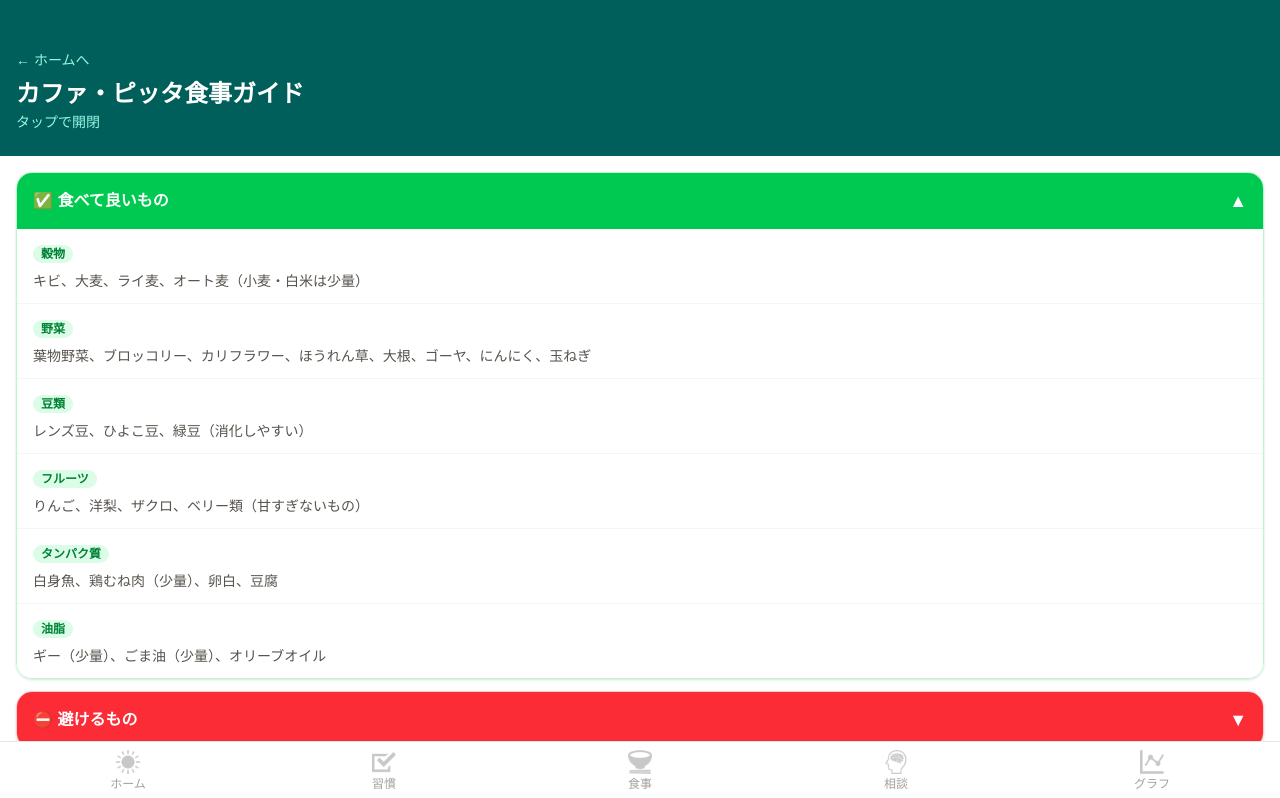
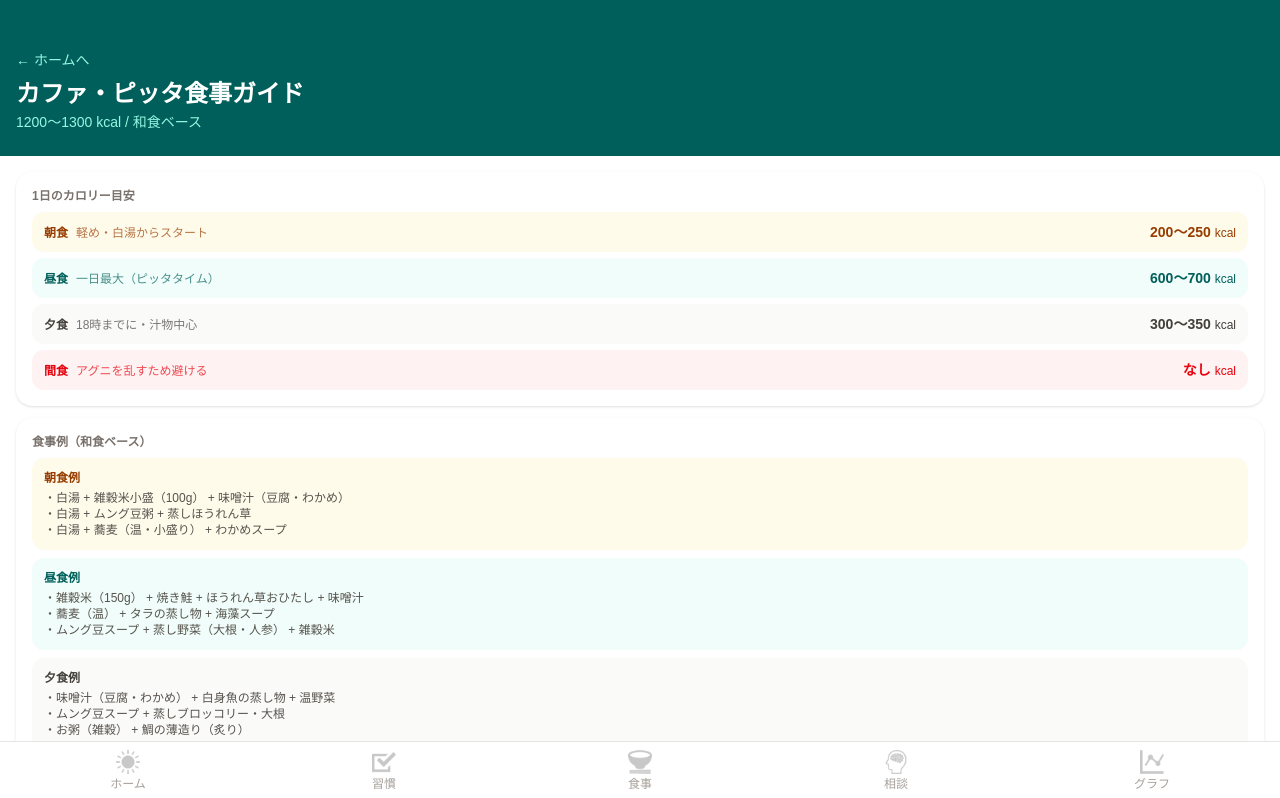
Before and after one commit to okiwassa-cmyk/svayam-tracker, a Next.js app: page /guide in a window 1280 px wide. Shown: the top 798 px of the page. Built offline with nearby package versions, Linux system fonts and the light colour scheme.

Commit message:
Update meal guide with doctor advice, Japanese food, drinks section

```diff
--- a/src/app/guide/page.tsx
+++ b/src/app/guide/page.tsx
@@ -3,6 +3,46 @@
 import Link from 'next/link'
 import BottomNav from '@/components/BottomNav'
 import { useState } from 'react'
+
+const calorieRows = [
+  { meal: '朝食', kcal: '200〜250', note: '軽め・白湯からスタート', color: 'bg-amber-50 text-amber-800' },
+  { meal: '昼食', kcal: '600〜700', note: '一日最大（ピッタタイム）', color: 'bg-teal-50 text-teal-800' },
+  { meal: '夕食', kcal: '300〜350', note: '18時までに・汁物中心', color: 'bg-stone-50 text-stone-700' },
+  { meal: '間食', kcal: 'なし', note: 'アグニを乱すため避ける', color: 'bg-red-50 text-red-600' },
+]
+
+const mealExamples = [
+  {
+    label: '朝食例',
+    color: 'bg-amber-50',
+    textColor: 'text-amber-800',
+    items: [
+      '白湯 + 雑穀米小盛（100g） + 味噌汁（豆腐・わかめ）',
+      '白湯 + ムング豆粥 + 蒸しほうれん草',
+      '白湯 + 蕎麦（温・小盛り） + わかめスープ',
+    ],
+  },
+  {
+    label: '昼食例',
+    color: 'bg-teal-50',
+    textColor: 'text-teal-800',
+    items: [
+      '雑穀米（150g） + 焼き鮭 + ほうれん草おひたし + 味噌汁',
+      '蕎麦（温） + タラの蒸し物 + 海藻スープ',
+      'ムング豆スープ + 蒸し野菜（大根・人参） + 雑穀米',
+    ],
+  },
+  {
+    label: '夕食例',
+    color: 'bg-stone-50',
+    textColor: 'text-stone-700',
+    items: [
+      '味噌汁（豆腐・わかめ） + 白身魚の蒸し物 + 温野菜',
+      'ムング豆スープ + 蒸しブロッコリー・大根',
+      'お粥（雑穀） + 鯛の薄造り（炙り）',
+    ],
+  },
+]
 
 const sections = [
   {
@@ -11,26 +51,32 @@ const sections = [
     emoji: '✅',
     color: 'green',
     items: [
-      { category: '穀物', content: 'キビ、大麦、ライ麦、オート麦（小麦・白米は少量）' },
-      { category: '野菜', content: '葉物野菜、ブロッコリー、カリフラワー、ほうれん草、大根、ゴーヤ、にんにく、玉ねぎ' },
-      { category: '豆類', content: 'レンズ豆、ひよこ豆、緑豆（消化しやすい）' },
-      { category: 'フルーツ', content: 'りんご、洋梨、ザクロ、ベリー類（甘すぎないもの）' },
-      { category: 'タンパク質', content: '白身魚、鶏むね肉（少量）、卵白、豆腐' },
-      { category: '油脂', content: 'ギー（少量）、ごま油（少量）、オリーブオイル' },
+      { category: '穀物', content: '雑穀米（ベスト）・大麦・押し麦・蕎麦・お粥。白米は小盛りならOK。小麦・パンは減らす。' },
+      { category: '野菜（温調理のみ）', content: 'ほうれん草・小松菜・大根・人参・ごぼう・ズッキーニ・アスパラ・きのこ類・海藻（わかめ・昆布）・玉ねぎ・にんにく・生姜。必ず加熱して食べる。' },
+      { category: 'タンパク質', content: '豆腐・厚揚げ・納豆・卵（週3〜4個）・白身魚（タラ・鯛・鮭・さわら）。魚は低カロリーでOK。鶏むね・ささみも少量ならOK。' },
+      { category: '豆類', content: 'ムング豆（緑豆）のみ推奨。他の豆・ひよこ豆・レンズ豆は減らす。' },
+      { category: 'フルーツ', content: 'りんご、洋梨、ザクロ（温めるか常温で）。酸っぱいものは避ける。' },
+      { category: '油脂', content: 'ギー（少量）、ごま油（少量）' },
+      { category: '飲み物', content: '白湯のみ（温かいもの）。冷たい飲み物は完全NG。' },
     ],
   },
   {
     id: 'avoid',
-    title: '避けるもの',
+    title: '避けるもの（ドクター処方）',
     emoji: '⛔',
     color: 'red',
     items: [
-      { category: '乳製品', content: 'チーズ、アイスクリーム、牛乳（ヨーグルトも控えめに）' },
-      { category: '甘いもの', content: '精製糖、お菓子、甘い飲み物、ジュース' },
-      { category: '冷たいもの', content: '冷たい飲み物、冷蔵庫から出したばかりの食品' },
-      { category: '重い食品', content: '揚げ物、脂っこい肉、加工食品、ファストフード' },
-      { category: '小麦・米', content: 'パン、パスタ、白米（主食は控えめに）' },
-      { category: '食べ方', content: '夜7時以降の食事、間食、食べすぎ、早食い' },
+      { category: 'サラダ・生野菜', content: '完全NG。必ず加熱調理すること。' },
+      { category: 'ヨーグルト・カード', content: '完全NG。乳製品全般（チーズ・牛乳・アイス）も避ける。' },
+      { category: '避ける野菜', content: 'じゃがいも・トマト・ピーマン・なす・キャベツ・カリフラワー。これらは減らす。' },
+      { category: '豆類（ムング以外）', content: 'ひよこ豆・レンズ豆・その他の豆・大豆製品以外。ムング豆のみOK。' },
+      { category: '小麦・パン', content: 'パン・パスタ・うどん。減らす方向で。蕎麦・雑穀米に替える。' },
+      { category: '肉（脂の多いもの）', content: '豚・牛・ラム・揚げた肉は避ける。鶏むね・ささみは少量OK。' },
+      { category: 'イカ・エビ・タコ', content: '消化に重くカファを増やすため避ける。魚（白身・青魚）はOK。' },
+      { category: '揚げ物・焼き菓子', content: '完全NG。揚げる・オーブンで焼く調理法も避ける。' },
+      { category: '辛すぎる・酸っぱい・塩辛い', content: '過剰は避ける。スパイスは適量のみ。' },
+      { category: '冷えたまま食べること', content: '冷蔵庫のものは必ず温めてから食べる。飲み物も常温〜温かいものを。冷たいまま食べるのがNG。' },
+      { category: '間食・夜遅い食事', content: '間食NG。夜7時以降の食事も避ける。' },
     ],
   },
   {
@@ -39,11 +85,29 @@ const sections = [
     emoji: '🍳',
     color: 'amber',
     items: [
-      { category: '蒸す', content: '野菜・魚を蒸すと消化しやすく軽い。カファ軽減に最適' },
-      { category: '炒める', content: 'スパイスと一緒に少量の油で炒める。アグニを高める' },
-      { category: '煮る', content: 'スープ・カレー・豆料理。温かく消化しやすい' },
-      { category: '焼く', content: 'グリル・オーブン焼き。余分な脂を落とせる' },
-      { category: '避ける調理法', content: '揚げ物、フライ、生食の多用（特に冬）' },
+      { category: '蒸す ✓', content: '最もカファに適した調理法。野菜・豆腐を蒸す。' },
+      { category: '煮る ✓', content: 'スープ・お粥・ムング豆カレー。温かく消化しやすい。' },
+      { category: '炒める ✓', content: '少量のギー・ごま油でスパイスと一緒に。' },
+      { category: '揚げる ✗', content: '完全NG。アーマを増やす。' },
+      { category: 'オーブン焼き ✗', content: 'ドクター処方でNG（乾燥・重い食になる）。' },
+      { category: '生食（サラダ）✗', content: '完全NG。必ず加熱すること。' },
+    ],
+  },
+  {
+    id: 'drinks',
+    title: 'おすすめの飲み物',
+    emoji: '🍵',
+    color: 'teal',
+    items: [
+      { category: '白湯', content: '起床直後・食間に必ず。カファを溶かし代謝を上げる基本の飲み物。1日1.5〜2L目標。' },
+      { category: '生姜湯', content: '生姜スライス数枚をお湯に浸すだけ。朝の白湯代わりに◎。アグニを高め脂肪燃焼を促す。' },
+      { category: 'CCFティー', content: 'クミン・コリアンダー・フェンネルを同量煮出したハーブティー。アーユルヴェーダの定番消化茶。食後に。' },
+      { category: 'ターメリックラテ', content: 'ターメリック小さじ1/4 + 黒胡椒少々 + お湯（または温めたオーツミルク）。抗炎症・カファ軽減。' },
+      { category: 'ほうじ茶・番茶', content: '温かく飲む。カフェインが少なく胃に優しい。食事中・食後に。' },
+      { category: 'フェンネルティー', content: 'フェンネルシード小さじ1をお湯で煮出す。食後の消化促進・お腹の張りを解消。' },
+      { category: 'トゥルシーティー（ホーリーバジル）', content: 'ストレス緩和・免疫強化。カファ・ピッタ両方に◎。乾燥ハーブで入れられる。' },
+      { category: 'ペパーミントティー', content: 'ピッタの熱を冷ます。食後の消化サポートに。ただし冷えている時期は控えめに。' },
+      { category: '避ける飲み物', content: '冷たい水・ジュース・牛乳・コーヒー（過剰）・アルコール・甘い飲み物・炭酸飲料。' },
     ],
   },
   {
@@ -84,6 +148,7 @@ const colorMap: Record<string, { header: string; badge: string; border: string }
   amber:  { header: 'bg-amber-500',  badge: 'bg-amber-100 text-amber-700',  border: 'border-amber-200' },
   orange: { header: 'bg-orange-500', badge: 'bg-orange-100 text-orange-700', border: 'border-orange-200' },
   blue:   { header: 'bg-blue-500',   badge: 'bg-blue-100 text-blue-700',    border: 'border-blue-200' },
+  teal:   { header: 'bg-teal-600',   badge: 'bg-teal-100 text-teal-700',    border: 'border-teal-200' },
 }
 
 export default function GuidePage() {
@@ -94,10 +159,40 @@ export default function GuidePage() {
       <header className="bg-teal-800 text-white px-4 pt-12 pb-6">
         <Link href="/" className="text-teal-200 text-sm mb-2 inline-block">← ホームへ</Link>
         <h1 className="text-2xl font-bold">カファ・ピッタ食事ガイド</h1>
-        <p className="text-teal-200 text-sm mt-0.5">タップで開閉</p>
+        <p className="text-teal-200 text-sm mt-0.5">1200〜1300 kcal / 和食ベース</p>
       </header>
 
       <div className="px-4 py-4 space-y-3">
+        {/* Calorie targets */}
+        <div className="bg-white rounded-2xl p-4 shadow-sm">
+          <p className="text-xs font-bold text-stone-500 mb-2">1日のカロリー目安</p>
+          <div className="space-y-1.5">
+            {calorieRows.map((r) => (
+              <div key={r.meal} className={`${r.color} rounded-xl px-3 py-2 flex items-center justify-between`}>
+                <div>
+                  <span className="text-xs font-bold">{r.meal}</span>
+                  <span className="text-xs opacity-70 ml-2">{r.note}</span>
+                </div>
+                <span className="text-sm font-bold">{r.kcal} <span className="text-xs font-normal">kcal</span></span>
+              </div>
+            ))}
+          </div>
+        </div>
+
+        {/* Meal examples */}
+        <div className="bg-white rounded-2xl p-4 shadow-sm">
+          <p className="text-xs font-bold text-stone-500 mb-2">食事例（和食ベース）</p>
+          <div className="space-y-2">
+            {mealExamples.map((m) => (
+              <div key={m.label} className={`${m.color} rounded-xl p-3`}>
+                <p className={`text-xs font-bold mb-1 ${m.textColor}`}>{m.label}</p>
+                {m.items.map((ex, i) => (
+                  <p key={i} className="text-xs text-stone-600">・{ex}</p>
+                ))}
+              </div>
+            ))}
+          </div>
+        </div>
         {sections.map((section) => {
           const c = colorMap[section.color]
           const isOpen = open === section.id
--- a/src/app/meal/page.tsx
+++ b/src/app/meal/page.tsx
@@ -113,7 +113,10 @@ export default function MealPage() {
   return (
     <div className="min-h-screen pb-20">
       <header className="bg-stone-600 text-white px-4 pt-12 pb-4">
-        <h1 className="text-2xl font-bold">食事記録</h1>
+        <div className="flex items-center justify-between">
+          <h1 className="text-2xl font-bold">食事記録</h1>
+          <a href="/guide" className="text-xs bg-stone-500/60 px-3 py-1.5 rounded-full text-stone-200 font-semibold">食事ガイド</a>
+        </div>
         <p className="text-stone-300 text-sm mt-0.5">ドーシャ判定・過去の記録</p>
         {/* Tab bar */}
         <div className="flex gap-1 mt-4 bg-stone-500/40 rounded-xl p-1">
@@ -129,6 +132,12 @@ export default function MealPage() {
           >
             履歴
           </button>
+          <a
+            href="/guide"
+            className="flex-1 py-1.5 rounded-lg text-sm font-semibold text-center text-stone-200"
+          >
+            ガイド
+          </a>
         </div>
       </header>
 
--- a/src/app/page.tsx
+++ b/src/app/page.tsx
@@ -257,6 +257,13 @@ export default async function HomePage() {
             </Link>
           </div>
           <Link
+            href="/guide"
+            className="mt-3 flex items-center justify-between px-4 py-3 rounded-2xl bg-amber-50 border border-amber-100 active:scale-95"
+          >
+            <span className="text-sm font-semibold text-amber-700">食事ガイド（カロリー目安・食材）</span>
+            <span className="text-amber-400 text-sm">→</span>
+          </Link>
+          <Link
             href="/review"
             className="mt-3 flex items-center justify-between px-4 py-3 rounded-2xl bg-teal-50 border border-teal-100 active:scale-95"
           >
```
